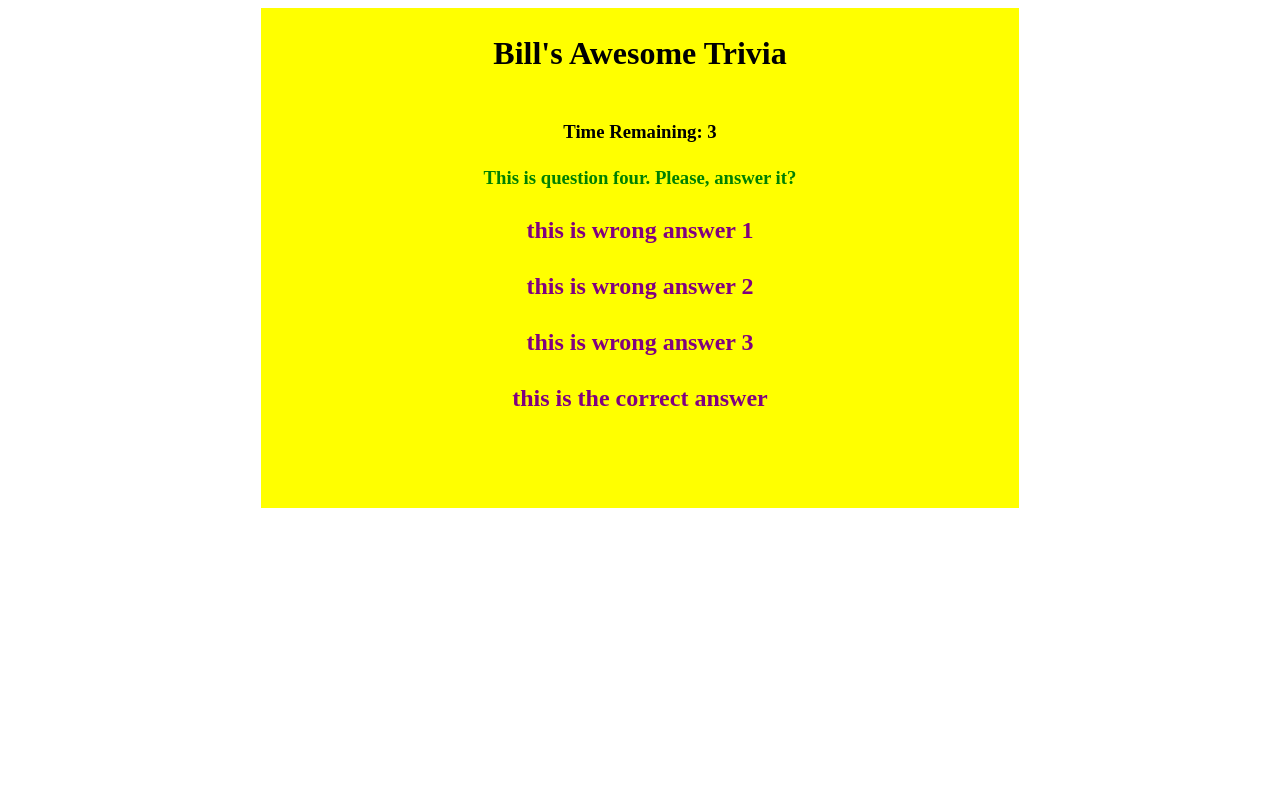
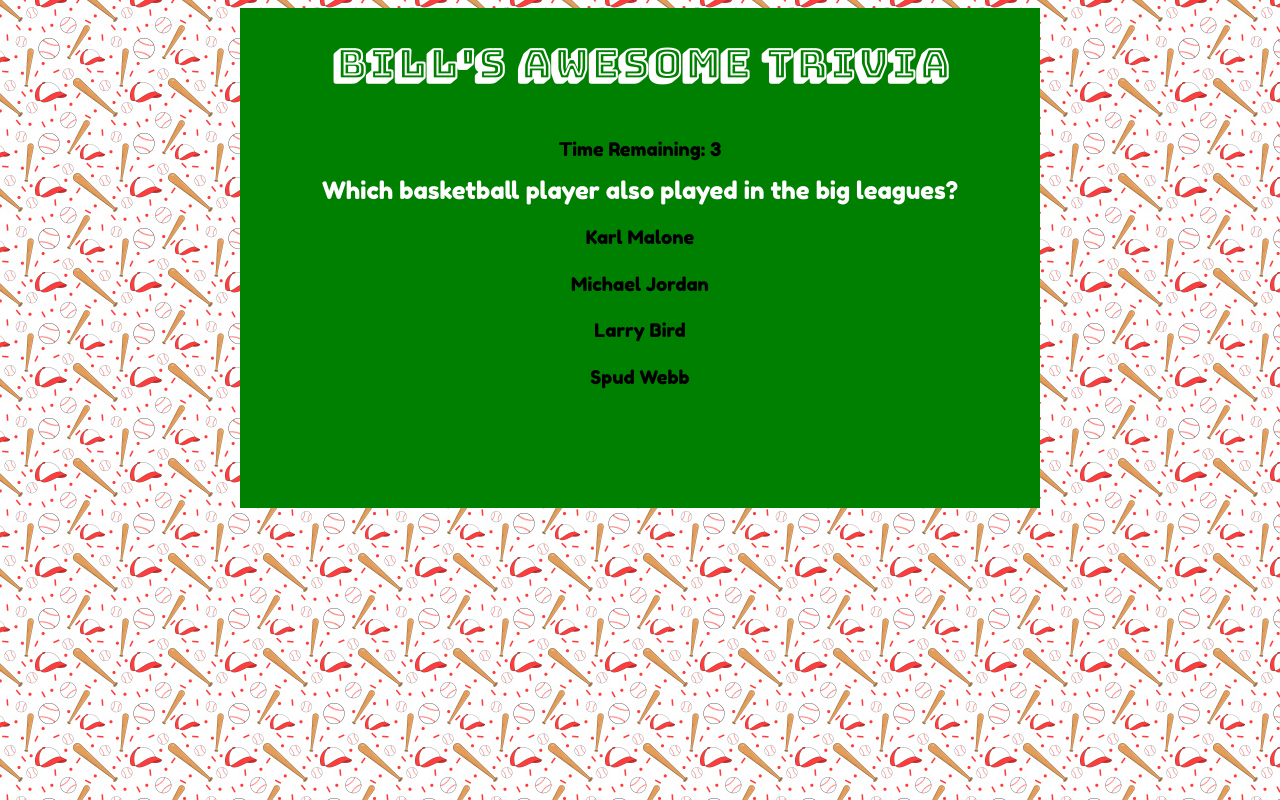
Before and after one commit to billbittner/TriviaGame, a plain HTML site: page index.html in a window 1280 px wide. Both pictures are taken after a click on the button "Start Game". Drawn offline with nearby package versions, Linux system fonts and the light colour scheme.

Commit message:
added questions, images, and styling

```diff
--- a/assets/css/style.css
+++ b/assets/css/style.css
@@ -1,7 +1,11 @@
+body {
+    background-image: url("../images/bg.jpg");
+}
+
 .main-content-wrapper {
-    width: 60%;
+    width: 800px;
     margin: auto;
-    background: yellow;
+    background: green;
     height: 500px;
 }
 
@@ -11,39 +15,52 @@
 }
 
 .start-content {
-    background-color: orange;
     margin-top: 150px;
 }
 
-h1,h2, h3, p {
+h1 {
     line-height: 1.5;
+    font-size: 40px;
+    font-family: 'Bungee Shade', sans-serif;
+    color: white;
+}
+
+h2, h3, p {
+    font-weight: normal;
+    line-height: 1;
+    font-family: 'Fredoka One', sans-serif;
 }
 
 #question-text {
-    color: green;
+    color: white;
 }
 
 .button {
-    color: blue;
+    color: red;
+    background: white;
     margin: 30px;
 }
 
-.start-button {
+.button {
     width: 30%;
     height: 60px;
     font-size: xx-large;
 }
 
 .answer {
-    font-weight: bold;
-    color: purple;
+    line-height: 1.5;
+    color: black;
 }
 .answer:hover {
-    color: blue;
+    color: white;
 }
 
 #solution-image {
     width: 250px;
     height: 200px;
-    margin: 30px 0px 30px 0px;
+    margin: 15px 0px 30px 0px;
 }
+
+#game-over-text{
+    color: yellow;
+}
--- a/assets/javascript/app.js
+++ b/assets/javascript/app.js
@@ -13,96 +13,92 @@ var unansweredQs;
 
 var questionBank = [
     {
-        question: "This is question one. Now, what is the answer?",
+        question: "Who has the most home runs in history?",
         answers: [
             {
-                text: "this is wrong answer 1",
+                text: "Hank Aaron",
                 isCorrect: false,
             },
             {
-                text: "this is wrong answer 2",
+                text: "Barry Bonds",
+                isCorrect: true,
+            },
+            {
+                text: "Babe Ruth",
                 isCorrect: false,
             },
             {
-                text: "this is wrong answer 3",
+                text: "Sammy Sosa",
+                isCorrect: false,
+            }
+        ],
+        imgSrc: "assets/images/image1.jpg",
+    },
+    {
+        question: "Who threw the first perfect game?",
+        answers: [
+            {
+                text: "Cy Young",
                 isCorrect: false,
             },
             {
-                text: "this is the correct answer",
-                isCorrect: true,
-            }
-        ],
-        imgSrc: "assets/images/image1.jpg",
-        imgAlt: "question 1"
-    },
-    {
-        question: "This is question two. Answer me!",
-        answers: [
-            {
-                text: "this is wrong answer 1",
+                text: "Monte Ward",
                 isCorrect: false,
             },
             {
-                text: "this is wrong answer 2",
+                text: "Lee Richmond",
+                isCorrect: true,
+            },
+            {
+                text: "Addie Joss",
+                isCorrect: false,
+            }
+        ],
+        imgSrc: "assets/images/image2.jpg",
+    },
+    {
+        question: "Who has stolen the most bases in his career?",
+        answers: [
+            {
+                text: "Lou Brock",
                 isCorrect: false,
             },
             {
-                text: "this is wrong answer 3",
+                text: "Billy Hamilton",
                 isCorrect: false,
             },
             {
-                text: "this is the correct answer",
-                isCorrect: true,
-            }
-        ],
-        imgSrc: "assets/images/image2.jpg",
-        imgAlt: "question 2"
-    },
-    {
-        question: "This is question three. What is the answer?",
-        answers: [
-            {
-                text: "this is wrong answer 1",
+                text: "Ty Cobb",
                 isCorrect: false,
             },
             {
-                text: "this is wrong answer 2",
-                isCorrect: false,
-            },
-            {
-                text: "this is wrong answer 3",
-                isCorrect: false,
-            },
-            {
-                text: "this is the correct answer",
+                text: "Ricky Henderson",
                 isCorrect: true,
             }
         ],
         imgSrc: "assets/images/image3.jpg",
-        imgAlt: "question 3"
     },
     {
-        question: "This is question four. Please, answer it?",
+        question: "Which basketball player also played in the big leagues?",
         answers: [
             {
-                text: "this is wrong answer 1",
+                text: "Karl Malone",
                 isCorrect: false,
             },
             {
-                text: "this is wrong answer 2",
+                text: "Michael Jordan",
+                isCorrect: true,
+            },
+            {
+                text: "Larry Bird",
                 isCorrect: false,
             },
             {
-                text: "this is wrong answer 3",
-                isCorrect: false,
-            },
-            {
-                text: "this is the correct answer",
+                text: "Spud Webb",
                 isCorrect: true,
             }
         ],
         imgSrc: "assets/images/image4.jpg",
-        imgAlt: "question 4"
     }
 ];
 
@@ -110,13 +106,11 @@ var questionBank = [
 function initializeGame(){
     //add on.click to the start button
     $(".start-button").on("click", function(){
-        console.log("start button was clicked");
         //ask first queston
         startGame();
     });
     //add on.click to the restart button
     $(".restart-button").on("click", function(){
-        console.log("restart button was clicked");
         //restart game
         startGame();
     });
@@ -155,7 +149,7 @@ function shuffle(questionBankArray){
     var currentIndex = questionBankArray.length;
     var temporaryValue;
     var randomIndex;
-    // While there remain elements to shuffle...
+    // shuffle all the questions in the array
     for (var i = 0; i < questionBankArray.length; i++){
         // Pick a remaining element...
         randomIndex = Math.floor(Math.random() * currentIndex);
@@ -165,7 +159,19 @@ function shuffle(questionBankArray){
         questionBankArray[currentIndex] = questionBankArray[randomIndex];
         questionBankArray[randomIndex] = temporaryValue;
     };
-    console.log("array is shuffled");
+    //shuffle all the answers in each quesion in the array
+    // currentIndex = questionBankArray[0].answers.length;
+    // for (var i = 0; i < questionBankArray.length; i++){
+    //     for (var j = 0; j < questionBankArray[i].answers.length; j++){
+    //         // Pick a remaining element...
+    //         randomIndex = Math.floor(Math.random() * currentIndex);
+    //         currentIndex -= 1;
+    //         // And swap it with the current element.
+    //         temporaryValue = questionBankArray[i].answers[currentIndex];
+    //         questionBankArray[i].answers[currentIndex] = questionBankArray[i].answers[randomIndex];
+    //         questionBankArray[i].answers[randomIndex] = temporaryValue;
+    //     };
+    // };
     return questionBankArray;
 }
 
@@ -211,7 +217,6 @@ function countDown(){
 
 //this function will be called if the player ran out of time on a question
 function timesUp(){
-    console.log("time ran out.")
     //add to tally
     unansweredQs += 1;
     //show hide contents
@@ -220,13 +225,14 @@ function timesUp(){
     //turn off counter
     clearInterval(questionCountDownInterval);
     //display that player failed to answer
+    $("#solution-result").css("color", "red")
     $("#solution-result").html("You did not answer in time");
     //display correct answer
     var correctAnswer = findCorrectAnswer(shuffledQuestions[currentQuestionIndex]);
-    $("#solution-text").html("The correct answer was: " + correctAnswer);
+    $("#solution-text").html("The correct answer was " + correctAnswer);
     //display image of winning answer
     $("#solution-image").attr("src", shuffledQuestions[currentQuestionIndex].imgSrc);
-    $("#solution-image").attr("alt", shuffledQuestions[currentQuestionIndex].imgAlt);
+    $("#solution-image").attr("alt", shuffledQuestions[currentQuestionIndex].correctAnswer);
     //set timer for next question
     setTimeout(nextQuestion, timeBetweenQuestions);
 }
@@ -246,34 +252,33 @@ function presentSolution(){
     //hide question content and show solution content
     $(".question-content").hide();
     $(".solution-content").show();
-    //console log - this
-    console.log("checking the answer of: " + $(this));
     //turn off counter
     clearInterval(questionCountDownInterval);
+    //find the correct answer
+    var correctAnswer = findCorrectAnswer(shuffledQuestions[currentQuestionIndex]);
     //display result depening on whether it was right or wrong
     if ($(this).data("isCorrect") === true){
-        console.log("correct answer!");
         //add to tally
         correctQs += 1;
         //display that player won
+        $("#solution-result").css("color", "yellow")
         $("#solution-result").html("You are correct!")
         //clear the answer text
         $("#solution-text").html("");
     } else if ($(this).data("isCorrect") === false){
-        console.log("wrong answer...");
         //add to tally
         incorrectQs += 1;
         //display that player was wrong
+        $("#solution-result").css("color", "red")
         $("#solution-result").html("You are wrong...")
         //display correct answer
-        var correctAnswer = findCorrectAnswer(shuffledQuestions[currentQuestionIndex]);
-        $("#solution-text").html("The correct answer was: " + correctAnswer);
+        $("#solution-text").html("The correct answer was " + correctAnswer);
     } else {
         alert("error: neither correct or incorrect"); //remove for productoin
     };
     //display image of winning answer
     $("#solution-image").attr("src", shuffledQuestions[currentQuestionIndex].imgSrc);
-    $("#solution-image").attr("alt", shuffledQuestions[currentQuestionIndex].imgAlt);
+    $("#solution-image").attr("alt", shuffledQuestions[currentQuestionIndex].correctAnswer);
     //set timer for next question
     setTimeout(nextQuestion, timeBetweenQuestions);
 }
--- a/index.html
+++ b/index.html
@@ -3,6 +3,7 @@
 <head>
     <meta charset="UTF-8">
     <title>Bill's Awesome Trivia</title>
+    <link href="https://fonts.googleapis.com/css?family=Bungee+Shade|Fredoka+One" rel="stylesheet">
     <link rel="stylesheet" href="assets/css/style.css">
     <script src="https://code.jquery.com/jquery-3.1.1.min.js" integrity="sha256-hVVnYaiADRTO2PzUGmuLJr8BLUSjGIZsDYGmIJLv2b8=" crossorigin="anonymous"></script>
 </head>
@@ -19,19 +20,19 @@
                 <button class="button start-button">Start Game</button>
             </div>
             <div class="question-content">
-                <h3 id="question-text"></h3>
-                <h2 class="answer answer-one"></h2>
-                <h2 class="answer answer-two"></h2>
-                <h2 class="answer answer-three"></h2>
-                <h2 class="answer answer-four"></h2>
+                <h2 id="question-text"></h2>
+                <h3 class="answer answer-one"></h3>
+                <h3 class="answer answer-two"></h3>
+                <h3 class="answer answer-three"></h3>
+                <h3 class="answer answer-four"></h3>
             </div>
             <div class="solution-content">
-                <h3 id="solution-result"></h3>
-                <p id="solution-text"></p>
+                <h2 id="solution-result"></h2>
+                <h3 id="solution-text"></h3>
                 <img id="solution-image" src="#" alt="#"/>
             </div>
             <div class="results-content">
-                <h2>Game over, man.  Game over!</h2>
+                <h2 id="game-over-text">Game over, man.  Game over!</h2>
                 <h3 id="results-correct">you got x right</h3>
                 <h3 id="results-incorrect">you got x wrong</h3>
                 <h3 id="results-unanswered">you didnt answer x</h3>
```
Also changed, not shown: assets/images/bg.jpg (added), assets/images/image1.jpg, assets/images/image2.jpg, assets/images/image3.jpg, assets/images/image4.jpg.
